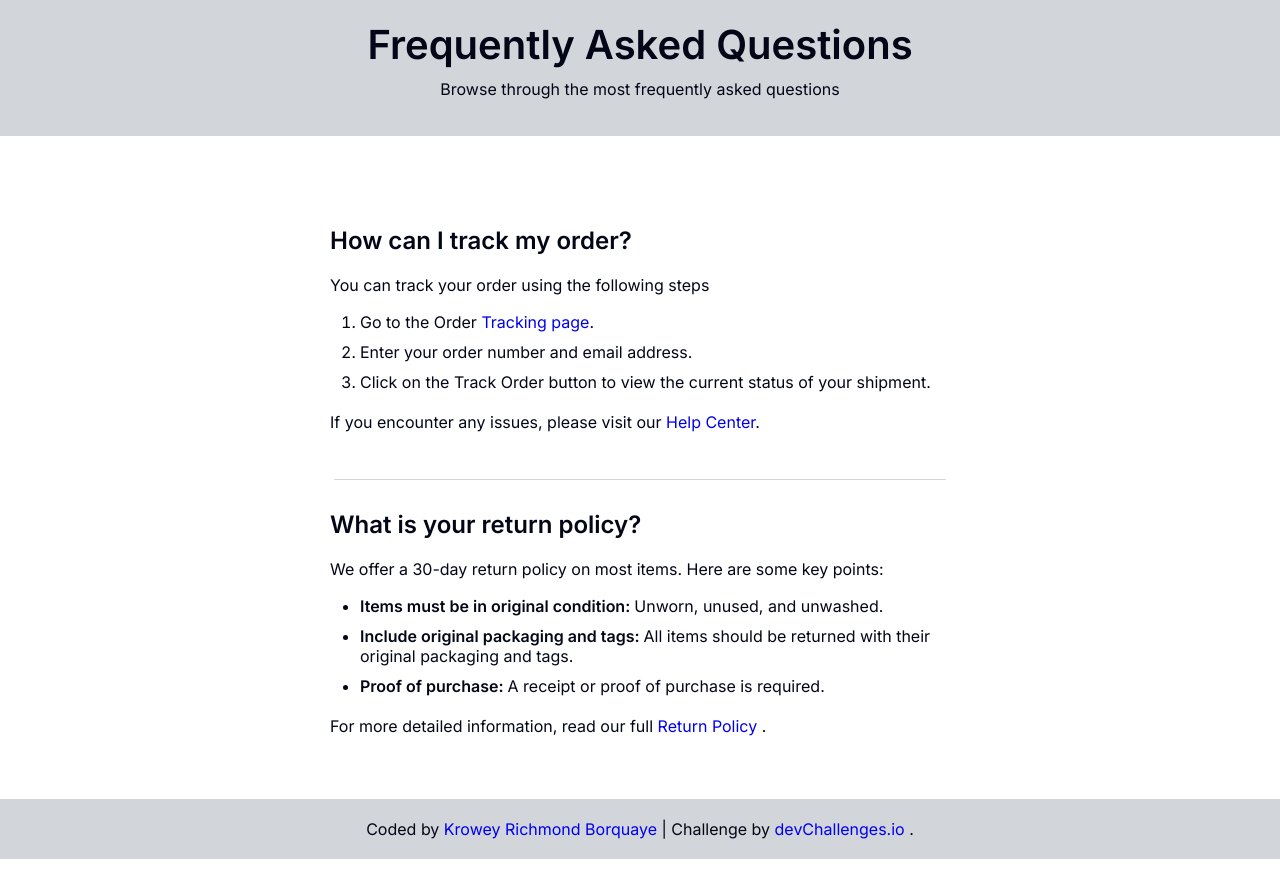
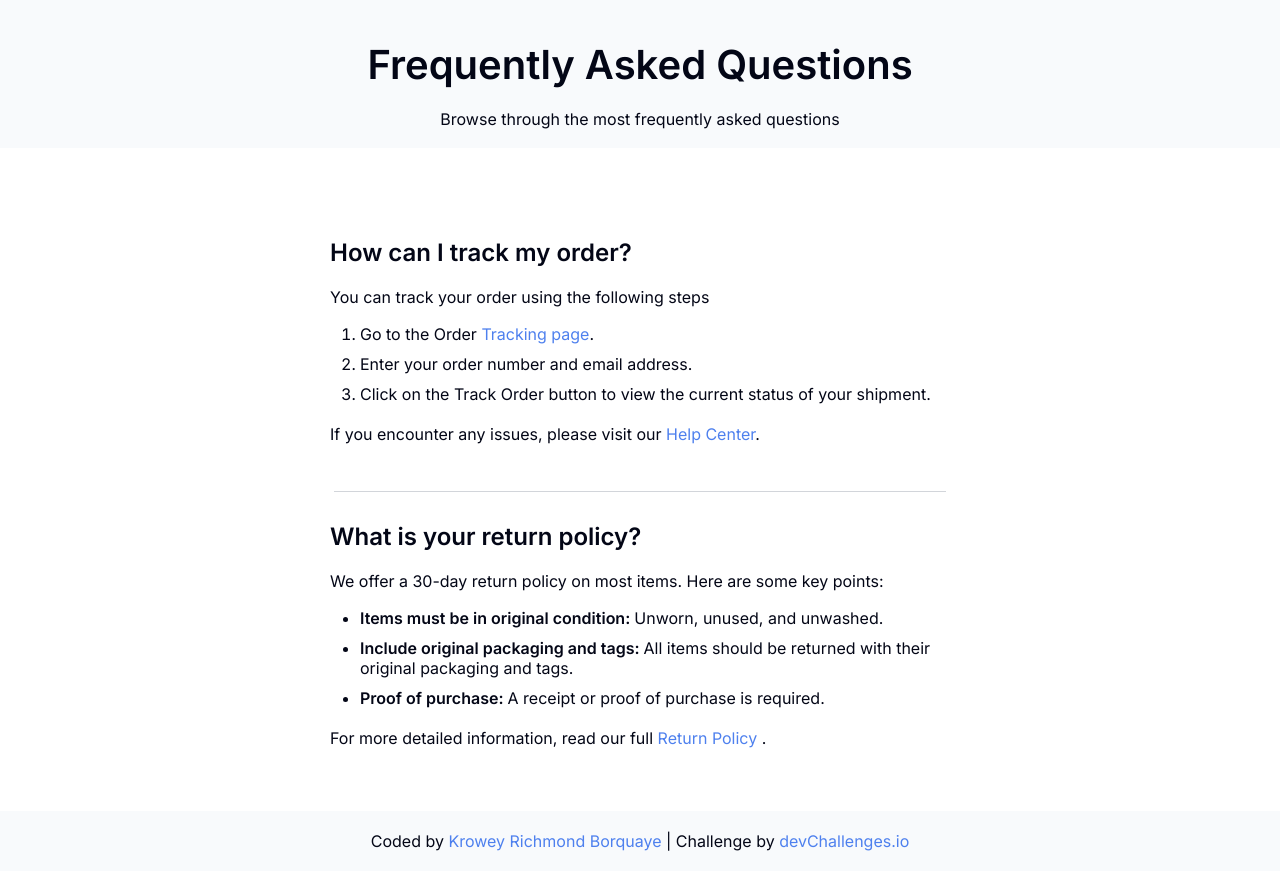
Before and after one commit to 77Kromo/simple-faq-master, a plain HTML site: page index.html in a window 1280 px wide. Drawn offline with Linux system fonts and the light colour scheme.

Commit message:
CSS Syles Updated

```diff
--- a/styles.css
+++ b/styles.css
@@ -16,24 +16,26 @@ body {
   text-align: center;
   margin-top: 16px;
   padding: 20px;
-  background-color: #d2d5da;
+  background-color: #F8FAFC;
   color: #030616;
 }
 
 .link-1,
 .author-info a {
   text-decoration: none;
+ color:  #4E80EE;
 }
 
 header {
   text-align: center;
-  padding: 20px;
-  background-color: #d2d5da;
+ padding: 40px 0 2px;
+  background-color: #F8FAFC
 }
 
 header h1 {
   font-size: 2.5rem;
-  margin-bottom: 10px;
+  margin-bottom: 20px;
+
   color: #030616;
   font-weight: 600;
 }
```
Also changed, not shown: index.html (+1 -1 lines).
